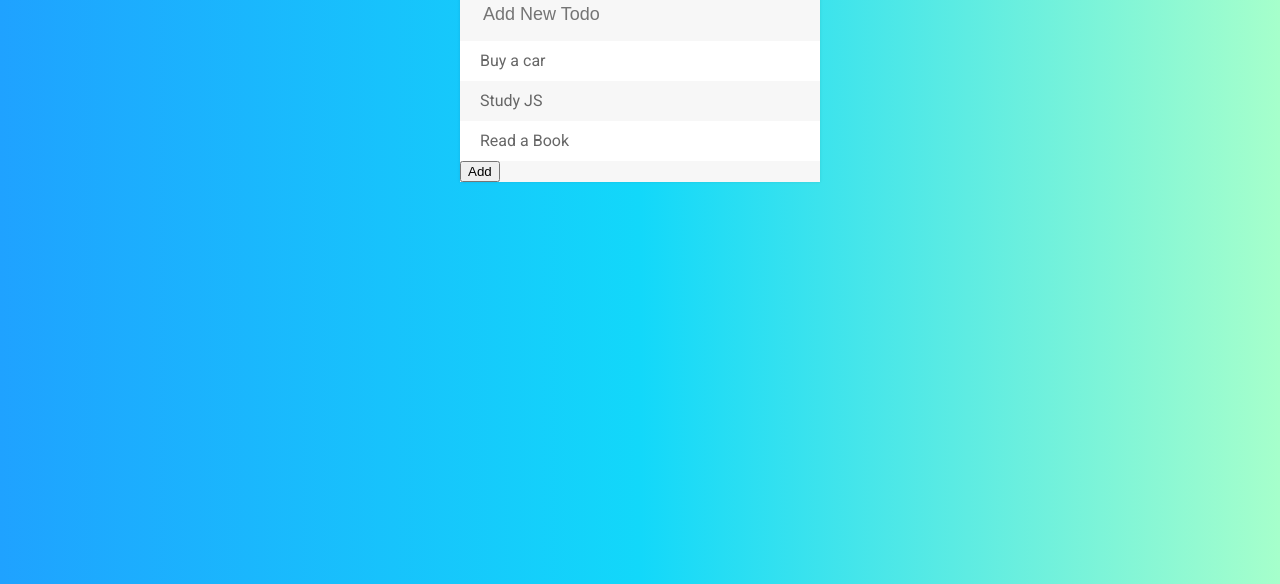
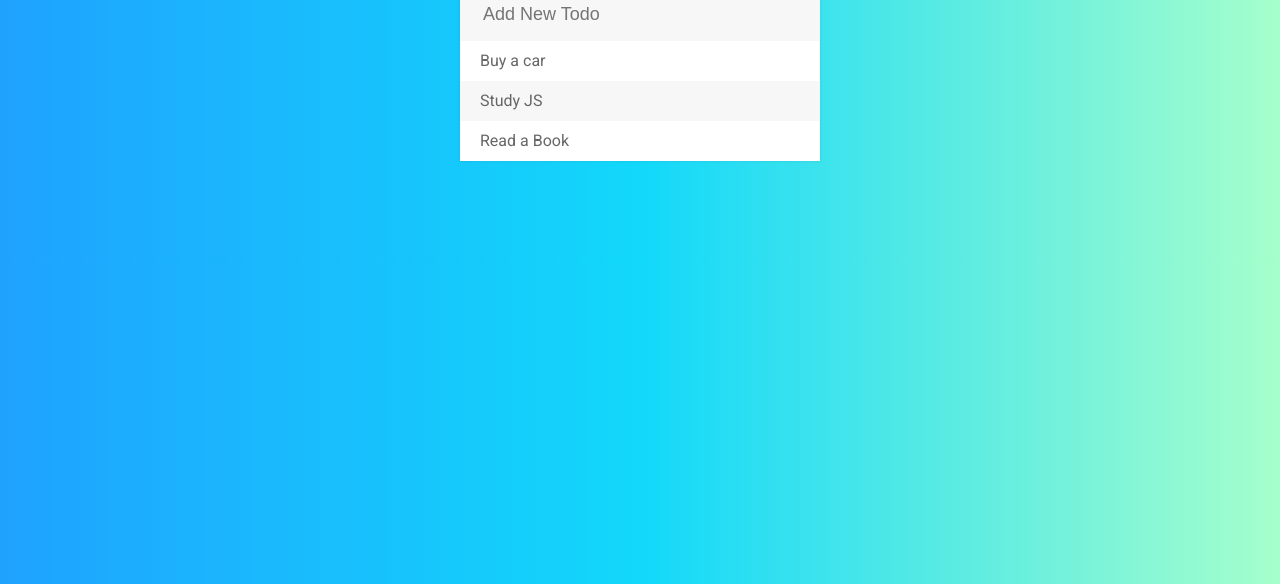
Before and after one commit to keelylima/todo-reprograma, a plain HTML site: page index.html in a window 1280 px wide. Shown: the part 216-800 px from the top of the page. Drawn offline with Linux system fonts and the light colour scheme.

Commit message:
remove tag button

```diff
--- a/index.html
+++ b/index.html
@@ -21,7 +21,6 @@
             <li><span><i class="fa fa-trash"></i></span>Buy a car</li>
             <li><span><i class="fa fa-trash"></i></span>Study JS</li>
             <li><span><i class="fa fa-trash"></i></span>Read a Book</li>
-            <button>Add</button>
         </ul>
     </div>
 
```
